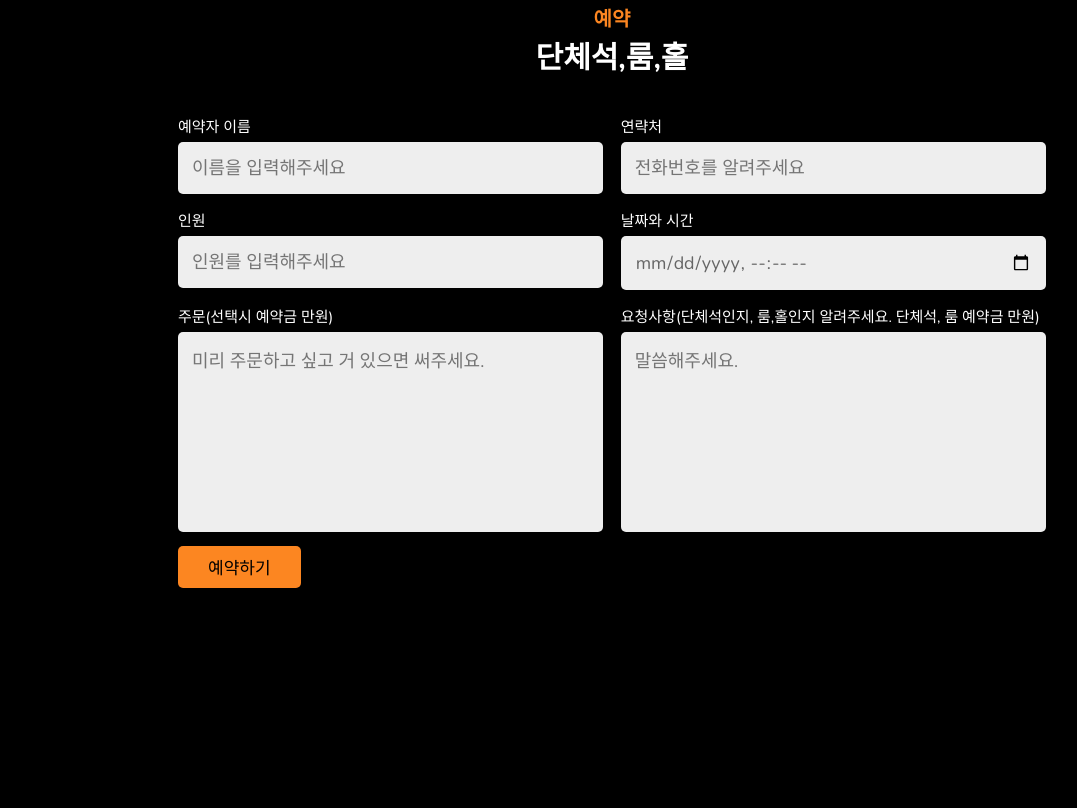
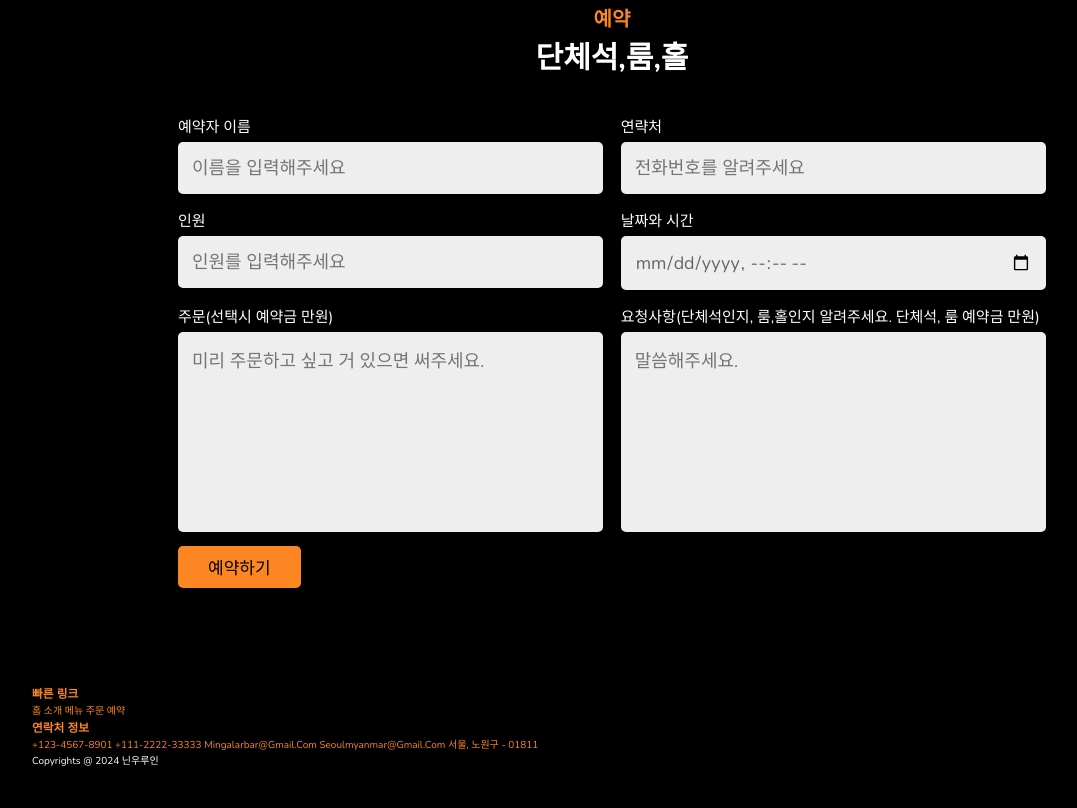
Before and after one commit to Theycallmeyui/FinalPro2, a plain HTML site: page index.html in a window 1280 px wide. Shown: the part 2727-3535 px from the top of the page, without its empty margins (28-1105 px from the left). Before the commit the page ends 3371 px from the top, so only its background shows below. Drawn offline with nearby package versions, Linux system fonts and the light colour scheme.

Commit message:
Update index.html

```diff
--- a/index.html
+++ b/index.html
@@ -7,7 +7,10 @@
     <title>Final Web Programming project</title>
 
     <link rel="stylesheet" href="https://unpkg.com/swiper/swiper-bundle.min.css" />
+
+
     <link rel="stylesheet" href="https://cdnjs.cloudflare.com/ajax/libs/font-awesome/5.15.3/css/all.min.css">
+
     <link rel="stylesheet" href="css/style.css">
 
 </head>
@@ -37,7 +40,9 @@
 
 
 </header>
+ <!--header section ends-->
 
+  <!--search form section starts-->
 
 <form action="" id="search-form">
     <input type="search" placeholder="검색어를 입력하세요..." name="" id="search-box">
@@ -46,7 +51,7 @@
     <div id="search-feedback" style="display: none; color: var(--orange); margin-top: 1rem;"></div>
 </form>
 
-
+ <!--search form section ends-->
 
 <!-- home section starts  -->
 
@@ -91,7 +96,7 @@
             </div>
             <!-- Pagination -->
             <div class="swiper-pagination"></div>
-            <!-- Navigation Buttons -->
+            <!--Buttons -->
             <div class="swiper-button-next"></div>
             <div class="swiper-button-prev"></div>
         </div>
@@ -156,7 +161,7 @@
         <div class="box-container">
 
             <div class="box">
-                <img src="img/IMG_1218.jpeg" alt="">
+                <img src="img/dad736aceb864719e564a31c63047f6a.jpg" alt="">
                 <h3>시타민</h3>
                 <div class="stars">
                     <i class="fas fa-star"></i>
@@ -170,7 +175,7 @@
             </div>
 
             <div class="box">
-                <img src="img/IMG_1218.jpeg" alt="">
+                <img src="img/ecdc0bd426fcd01f9de30d9e1dc8d515.jpg" alt="">
                 <h3>샨 비빔국수</h3>
                 <div class="stars">
                     <i class="fas fa-star"></i>
@@ -184,7 +189,7 @@
             </div>
 
             <div class="box">
-                <img src="img/IMG_1218.jpeg" alt="">
+                <img src="img/Myanmar-Traditional-Dishes-To-Try-Nan-Gyi-Thoke-1120x732.webp" alt="">
                 <h3>만달레이 몬디</h3>
                 <div class="stars">
                     <i class="fas fa-star"></i>
@@ -212,7 +217,7 @@
             </div>
 
             <div class="box">
-                <img src="img/IMG_1218.jpeg" alt="">
+                <img src="img/IMG_1220.jpeg" alt="">
                 <h3>랏페</h3>
                 <div class="stars">
                     <i class="fas fa-star"></i>
@@ -226,7 +231,7 @@
             </div>
 
             <div class="box">
-                <img src="img/IMG_1218.jpeg" alt="">
+                <img src="img/rice-noodles-red-curry-with-meatballs-with-dried-chilies-basil-cucumber-long-beans_1150-27077.jpg.avif" alt="">
                 <h3>응아삐와 채소 세트 </h3>
                 <h3>(공기밥 포함)</h3>
                 <div class="stars">
@@ -263,7 +268,7 @@
 
 <!-- cart section ends -->
 
-
+  <!--reservation section starts-->
 <div class="container">
 
     <section class="book" id="book">
@@ -312,6 +317,46 @@
 
 </div>
 
+ <!--reservation section ends-->
+ <!-- footer section starts -->
+
+<div class="container">
+
+    <section class="footer">
+
+        <div class="box-container">
+
+            <div class="box">
+                <h3>빠른 링크</h3>
+                <a href="#home">홈</a>
+                <a href="#about">소개</a>
+                <a href="#dishes">메뉴</a>
+                <a href="#order">주문</a>
+                <a href="#book">예약</a>
+            </div>
+
+
+            <div class="box">
+                <h3>연락처 정보</h3>
+                <a href="#">+123-4567-8901</a>
+                <a href="#">+111-2222-33333</a>
+                <a href="#">mingalarbar@gmail.com</a>
+                <a href="#">seoulmyanmar@gmail.com</a>
+                <a href="#">서울, 노원구 - 01811</a>
+            </div>
+
+
+        </div>
+
+        <div class="credit"> copyrights @ 2024 <span>닌우루인</span> </div>
+
+    </section>
+
+</div>
+
+<!-- footer section ends -->
+
+
 <script src="https://unpkg.com/swiper/swiper-bundle.min.js"></script> <!--swiper js-->
 
 <script src="js/script.js"></script>
```
